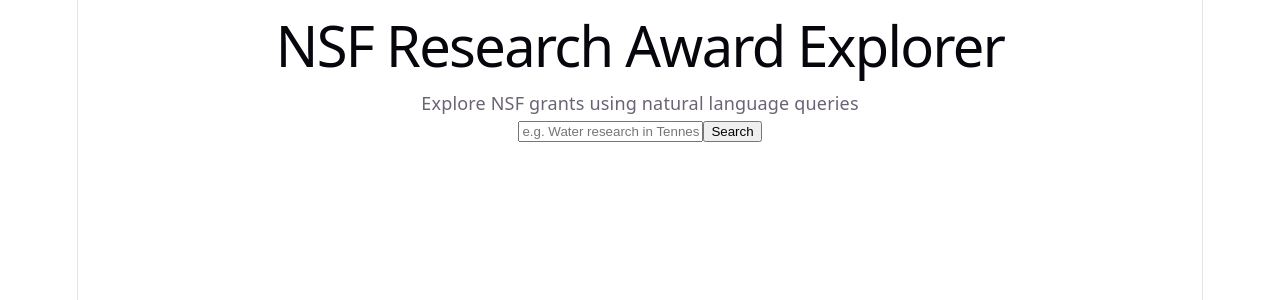
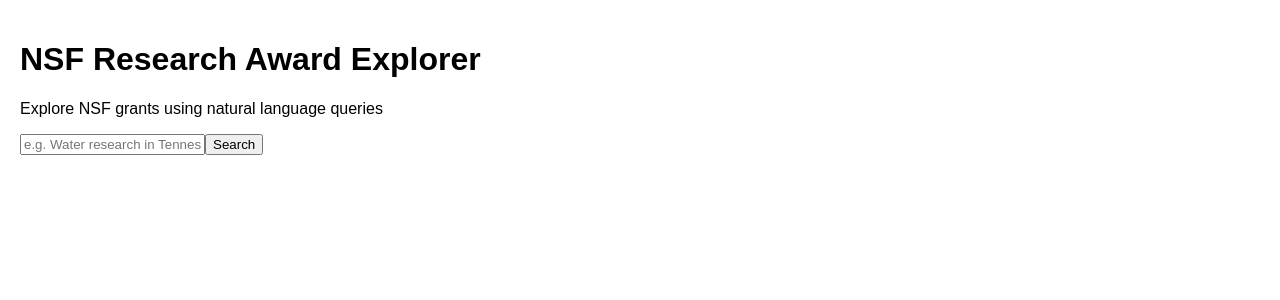
Before and after one commit to sayoku/nsf-research-explorer, a React (Vite) app in the folder nsf-frontend/: page / in a window 1280 px wide. Shown: the top 300 px of the page. Built offline with nearby package versions, Linux system fonts and the light colour scheme.

Commit message:
removing formatting from prev vite css

```diff
--- a/nsf-frontend/src/index.css
+++ b/nsf-frontend/src/index.css
@@ -1,4 +1,10 @@
-:root {
+body {
+  margin: 0;
+  padding: 20px;
+  font-family: sans-serif;
+}
+
+/* :root {
   --text: #6b6375;
   --text-h: #08060d;
   --bg: #fff;
@@ -52,6 +58,8 @@
 
 body {
   margin: 0;
+  padding: 20px;
+  font-family: sans-serif;
 }
 
 #root {
@@ -108,4 +116,4 @@
   line-height: 135%;
   padding: 4px 8px;
   background: var(--code-bg);
-}
+} */
```
Also changed, not shown: 1 other file (tests, documents, lock files or other folders).
